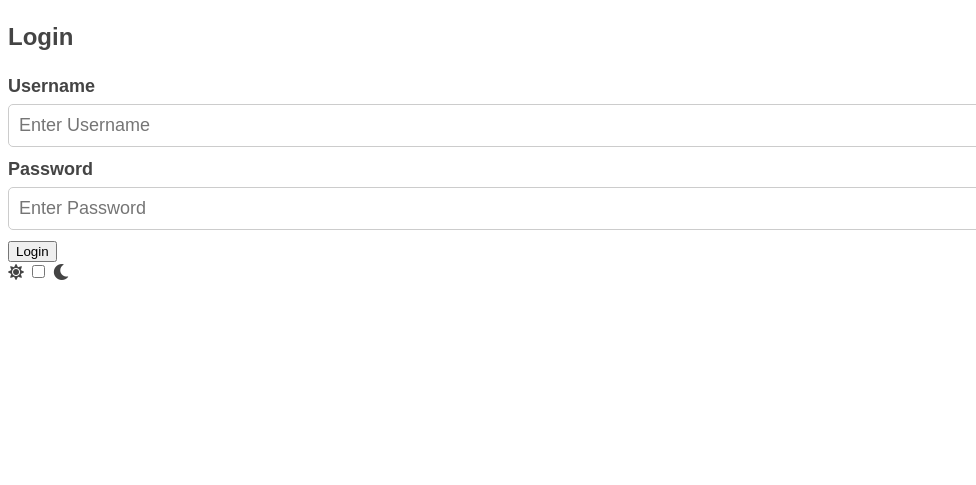
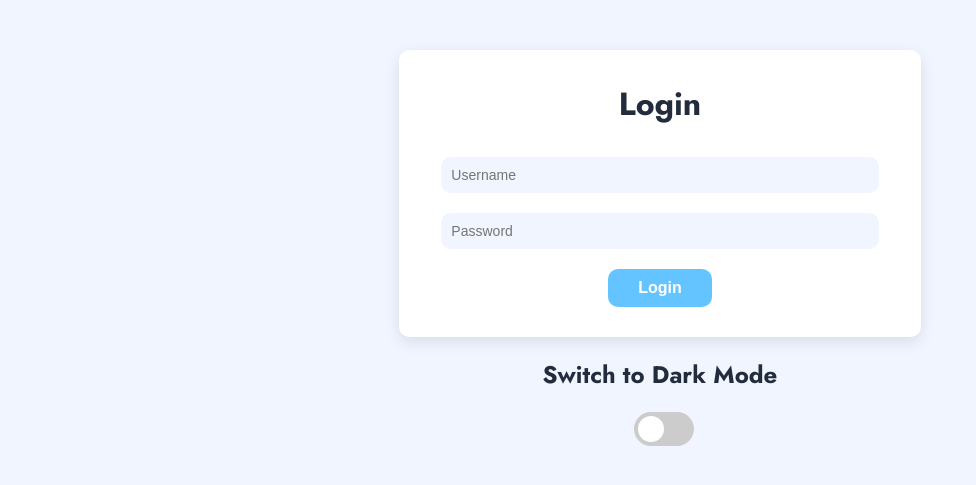
Before and after one commit to freedompraise/SkyCast, a Django app: page /auth/ in a window 1320 px wide; the page is wider, and only the part inside the window is pictured. Shown: the top 485 px of that part, without its empty margins (0-976 px from the left). Run offline with Django 4.2, Linux system fonts and the light colour scheme.

Commit message:
darkmode from codepen.io/Fikri-Code/pen/gOrMJom

```diff
--- a/src/templates/src/login.html
+++ b/src/templates/src/login.html
@@ -7,32 +7,22 @@
 	<link rel="stylesheet" href="https://cdnjs.cloudflare.com/ajax/libs/font-awesome/5.15.2/css/all.min.css" integrity="sha512-9XZlBtV0zgI0W8VvTfNinN7VYRXQEHiCOp8rjKX9Rd7VrTOcNVYYbh8i0QK1C3FsYfWo3MlCgsrKjJGuUSLo1g==" crossorigin="anonymous" />
 </head>
 <body>
-	<div class="login-container">
-		<div class="card">
-			<h2>Login</h2>
-			<form method="POST">
-				{% csrf_token %}
-				<label for="username"><b>Username</b></label>
-				<input type="text" placeholder="Enter Username" name="username" required>
+  <div class="login-box">
+    <h1>Login</h1>
+    <form>
+      <input type="text" placeholder="Username" id="login-input">
+      <input type="password" placeholder="Password" id="login-input">
+      <button type="submit" id="login-button">Login</button>
+    </form>
+  </div>
 
-				<label for="password"><b>Password</b></label>
-				<input type="password" placeholder="Enter Password" name="password" required>
-
-				<button type="submit">Login</button>
-
-				<div class="toggle-container">
-					<span><i class="fas fa-sun"></i></span>
-					<input type="checkbox" id="toggle" name="toggle" class="toggle">
-					<span><i class="fas fa-moon"></i></span>
-				</div>
-
-				<div class="error-message">
-					{% if error_message %}
-						{{ error_message }}
-					{% endif %}
-				</div>
-			</form>
-		</div>
+  <div class="theme-toggle">
+    <h2></h2>
+    <label class="switch">
+      <input type="checkbox" onclick="switchTheme()">
+      <span class="slider"></span>
+    </label>
+  </div>
 	</div>
 	<script type="text/javascript" src="{% static 'js/darkmode.js' %}"></script>
 </body>
--- a/static/css/login.css
+++ b/static/css/login.css
@@ -1,57 +1,169 @@
+@import url('https://fonts.googleapis.com/css2?family=Jost:wght@100;300;400;700&display=swap');
+
 body {
-    background-color: #fff;
-    font-family: Arial, sans-serif;
-    font-size: 16px;
-    line-height: 1.4;
-    color: #444;
+  font-family: 'Jost', sans-serif;
+  background-color: #f0f5ff;
+  transition: 0.5s;
 }
 
-  h1 {
-    font-size: 36px;
-    margin: 0;
+body.dark-mode {
+  background-color: #121212;
 }
 
-  .container {
-    max-width: 600px;
-    margin: 0 auto;
-    padding: 20px;
-    border: 1px solid #ddd;
-    border-radius: 5px;
-    background-color: #fff;
+.login-box {
+  background-color: white;
+  width: 25%;
+  border-radius: 10px;
+  margin: auto;
+  margin-top: 50px;
+  padding-top: 10px;
+  padding-bottom: 30px;
+  box-shadow: 0px 5px 15px rgba(0, 0, 0, .1);
+  transition: 0.5s;
+}
+
+@media only screen and (max-width: 768px) {
+  .login-box {
+    width: 75%;
+  }
+}
+
+@media only screen and (max-width: 1366px) {
+  .login-box {
+    width: 40%;
+  }
+}
+
+.login-box.dark-mode {
+  background-color: #2b2b2b;
+}
+
+.login-box h1 {
+  text-align: center;
+  color: #232c3d;
+  transition: 0.5s;
+}
+
+.login-box h1.dark-mode {
+  color: white;
 }
 
 form {
-    margin-top: 20px;
+  display: flex;
+  flex-wrap: wrap;
+  justify-content: center;
+  margin-top: 30px;
 }
 
-  label {
-    display: block;
-    margin-bottom: 5px;
-    font-size: 18px;
+input {
+  width: 80%;
+  margin-bottom: 20px;
+  border: none;
+  background-color: #f0f5ff;
+  border-radius: 10px;
+  padding: 10px;
+  font-size: 14px;
+  transition: 0.5s;
 }
 
-  input[type="text"],
-  input[type="password"],
-  input[type="email"] {
-    display: block;
-    width: 100%;
-    padding: 10px;
-    margin-bottom: 10px;
-    font-size: 18px;
-    border: 1px solid #ccc;
-    border-radius: 5px;
+input.dark-mode {
+  background-color: #424242;
+  color: white;
 }
 
-  input[type="submit"] {
-    background-color: #00bfff;
-    color: #fff;
-    font-size: 18px;
-    padding: 10px;
-    border: none;
-    border-radius: 5px;
-    cursor: pointer;
+input:focus {
+  outline: none;
 }
 
-  a {
-    color: #00bfff;
+form button {
+  width: 20%;
+  border: none;
+  background-color: #63c4ff;
+  border-radius: 10px;
+  padding: 10px;
+  font-size: 16px;
+  font-weight: bold;
+  color: white;
+  transition: 0.5s;
 }
+
+form button.dark-mode {
+  background-color: #794bc4;
+}
+
+form button:hover {
+  cursor: pointer;
+  background-color: #43a0da;
+}
+
+form button.dark-mode:hover {
+  background-color: #875ad1;
+}
+
+form button:focus {
+  outline: none;
+}
+
+h2 {
+  text-align: center;
+  color: #232c3d;
+  transition: 0.5s;
+}
+
+h2::before {
+  content: 'Switch to Dark Mode';
+}
+
+h2.dark-mode {
+  color: white;
+}
+
+h2.dark-mode::before {
+  content: 'Switch to Light Mode';
+}
+
+.switch {
+  position: relative;
+  display: inline-block;
+  width: 60px;
+  height: 34px;
+  margin-left: 48%;
+}
+
+.switch input {
+  opacity: 0;
+  width: 0;
+  height: 0;
+}
+
+.slider {
+  position: absolute;
+  cursor: pointer;
+  top: 0;
+  left: 0;
+  right: 0;
+  bottom: 0;
+  background-color: #ccc;
+  border-radius: 34px;
+  transition: 0.5s;
+}
+
+.slider::before {
+  position: absolute;
+  content: "";
+  height: 26px;
+  width: 26px;
+  left: 4px;
+  bottom: 4px;
+  background-color: white;
+  border-radius: 50%;
+  transition: 0.5s;
+}
+
+.switch input:checked + .slider {
+  background-color: #794bc4;
+}
+
+.switch input:checked + .slider:before {
+  transform: translateX(26px);
+}
--- a/static/js/darkmode.js
+++ b/static/js/darkmode.js
@@ -1,18 +1,17 @@
-function toggleDarkMode() {
-    var body = document.querySelector("body");
-    var button = document.querySelector("#dark-mode-toggle");
-    var icon = document.querySelector("#dark-mode-icon");
-    var label = document.querySelector("#dark-mode-label");
+const body = document.body;
+const loginBox = document.querySelector(".login-box");
+const h1 = document.getElementsByTagName("h1")[0];
+const inputs = document.querySelectorAll("input");
+const loginButton = document.getElementById("login-button");
+const h2 = document.getElementsByTagName("h2")[0];
 
-    if (body.classList.contains("dark-mode")) {
-      body.classList.remove("dark-mode");
-      icon.classList.remove("fa-moon");
-      icon.classList.add("fa-sun");
-      label.textContent = "Dark Mode";
-    } else {
-      body.classList.add("dark-mode");
-      icon.classList.remove("fa-sun");
-      icon.classList.add("fa-moon");
-      label.textContent = "Light Mode";
-    }
-  }
+function switchTheme() {
+  loginBox.classList.toggle("dark-mode");
+  body.classList.toggle("dark-mode");
+  h1.classList.toggle("dark-mode");
+  inputs.forEach(input => {
+    input.classList.toggle("dark-mode");
+  });
+  loginButton.classList.toggle("dark-mode");
+  h2.classList.toggle("dark-mode");
+}
```
Lines whose indentation alone changed are shown as unchanged.
